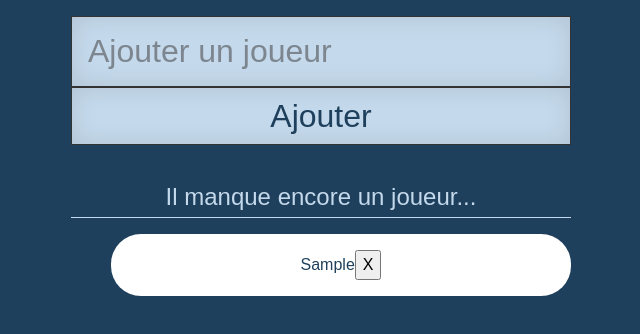
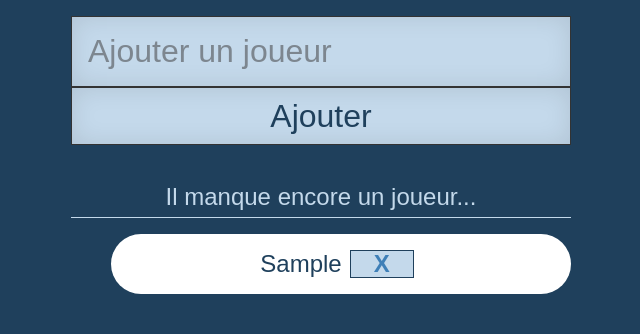
Before and after one commit to PalminiStephane/ploumploum, a React app: page / in a window 1280 px wide. Both pictures are taken after typing "Sample" into the empty fields and a click on the button "Ajouter". Shown: the whole page, without its empty margins (319-959 px from the left). Built offline with nearby package versions, Linux system fonts and the light colour scheme.

Commit message:
Style : Players

```diff
--- a/src/components/App/Players/style.scss
+++ b/src/components/App/Players/style.scss
@@ -6,7 +6,17 @@
   padding: 1rem;
   margin: 0.5rem 0;
   color: v.$color-dark;
+  font-size: 1.5rem;
+
+  &-button {
+    display: line;
+    margin: 0 0.5rem;
+    background-color: v.$color-light;
+    border: 1px solid v.$color-dark;
+    height: 100%;
+    outline: none;
+    color: v.$color;
+    font-weight: 700;
+    width: v.$form-height;
+  }
 }
-.Players-item:hover {
-  background: v.$color-light;
-}
```
